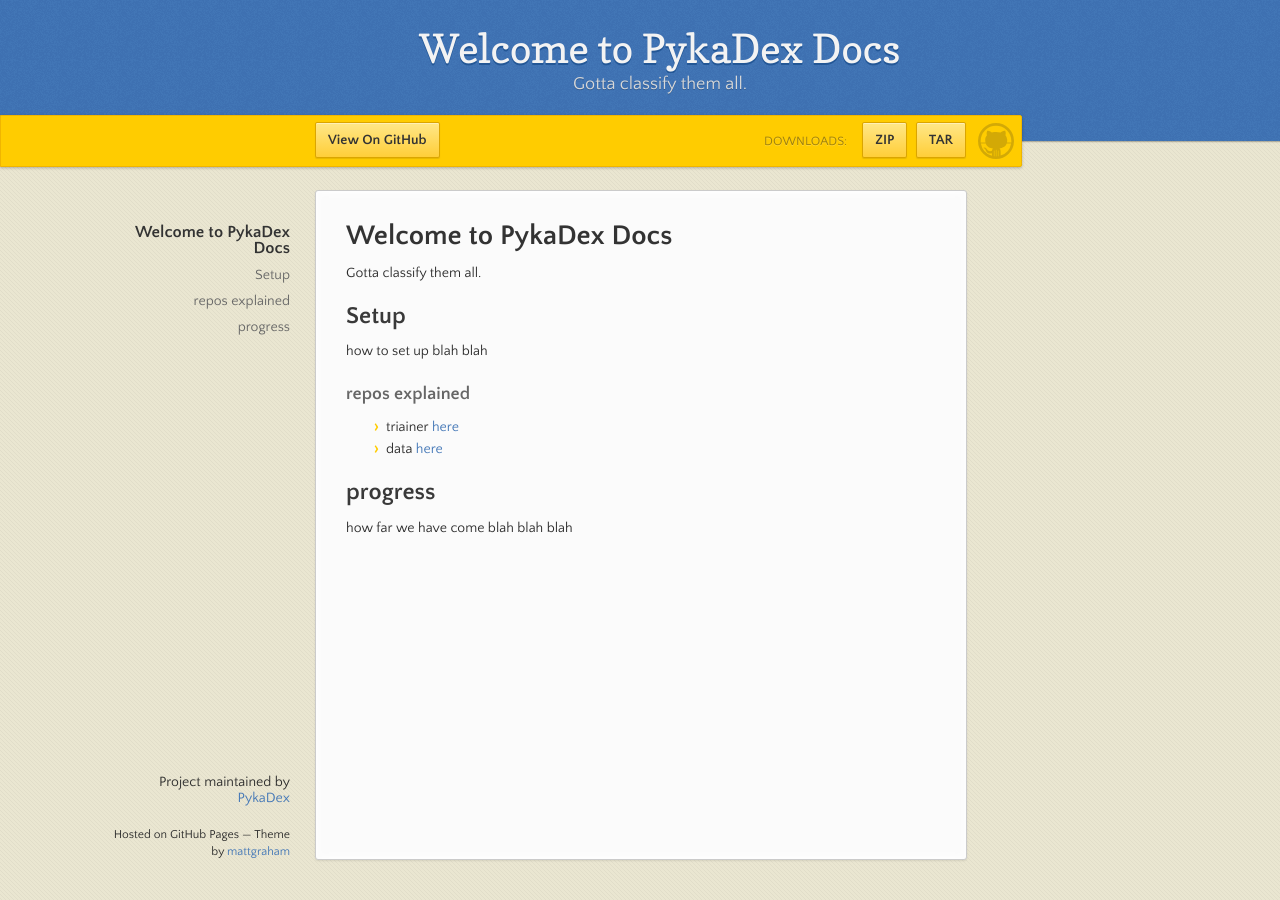
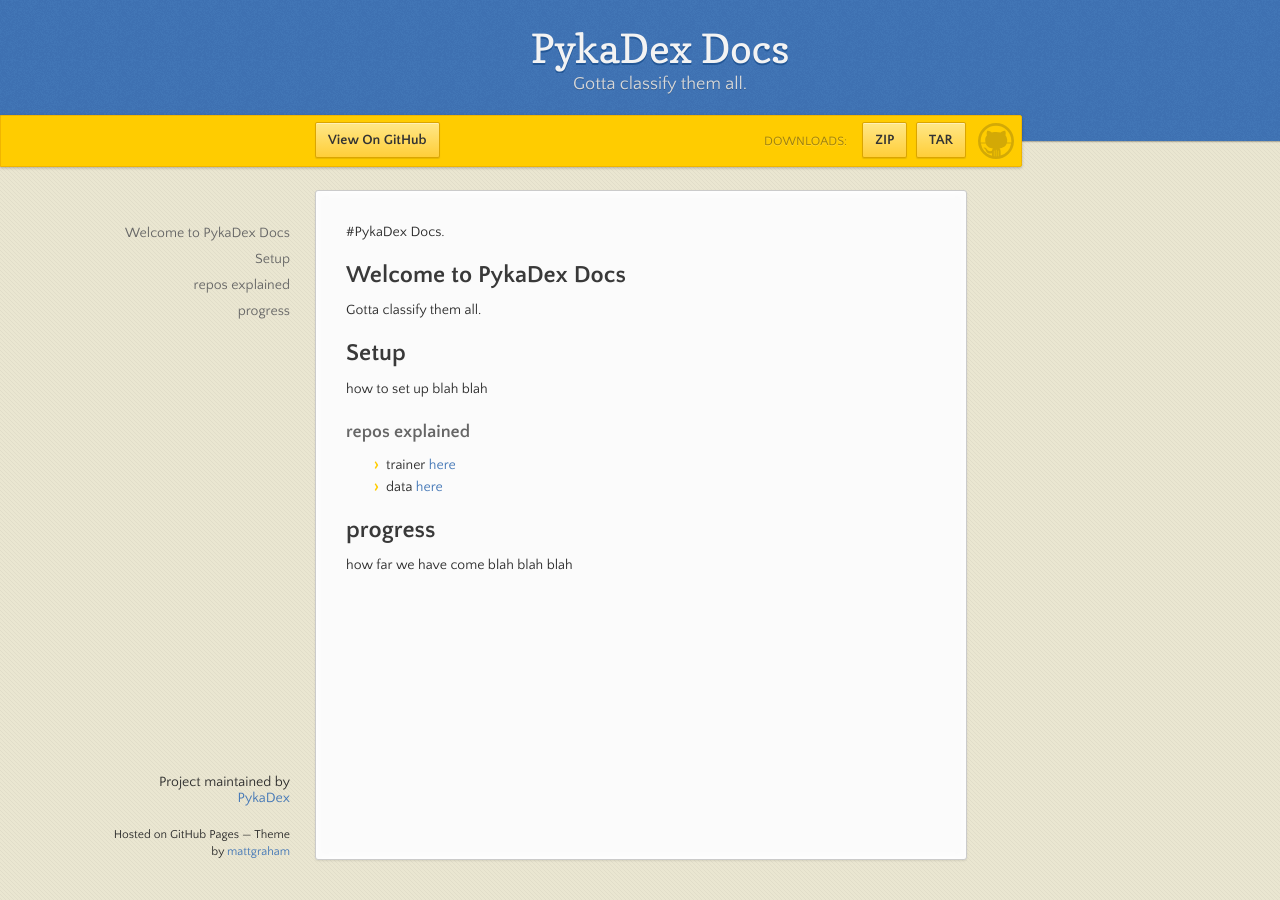
Before and after one commit to PykaDex/PykaDex_Docs, a Jekyll site: the page built from index.md, in a window 1280 px wide. Built offline with Jekyll 4.4.1, drawn with Linux system fonts in a browser that asks for light colours; our own code applies the rules of GitHub Pages for plain Markdown files.

Commit message:
Update index.md

```diff
--- a/index.md
+++ b/index.md
@@ -1,12 +1,13 @@
-# Welcome to PykaDex Docs
+#PykaDex Docs.
+## Welcome to PykaDex Docs
 
 Gotta classify them all.
 
 ## Setup
 how to set up blah blah
 ### repos explained
-- triainer [here](https://pykadex.github.io/PykaDex_Trainer/)
-- data [here](https://pykadex.github.io/PykaDex_Data/)
+- trainer [here](https://pykadex.github.com/PykaDex_Trainer/)
+- data [here](https://pykadex.github.com/PykaDex_Data/)
 
 ## progress
 how far we have come blah blah blah
```
